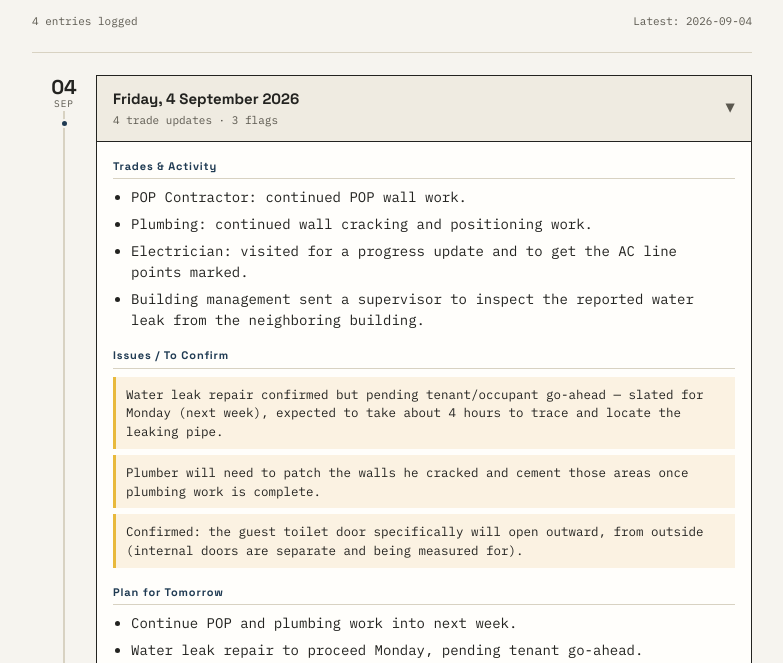
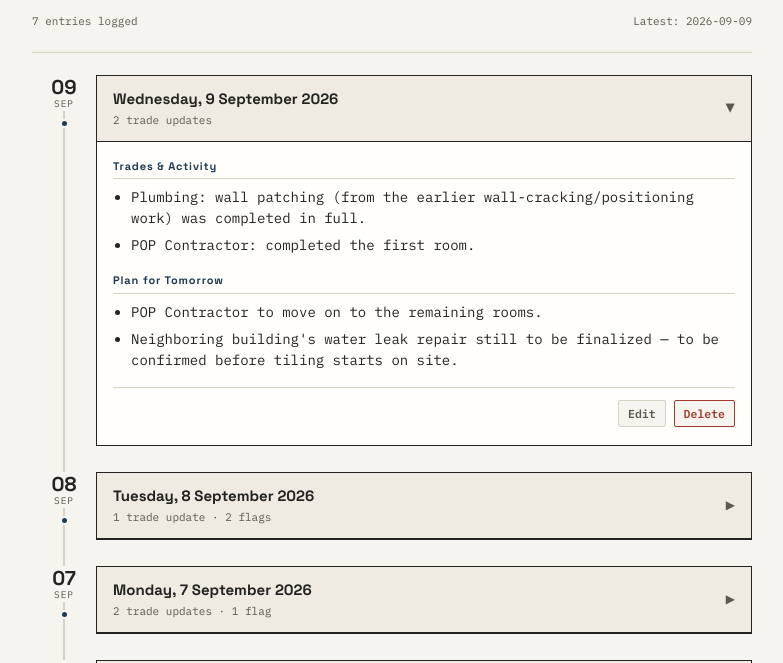
Before and after one commit to ucheernest/site-log, a plain HTML site: page index.html in a window 1280 px wide. Shown: the part 137-800 px from the top of the page, without its empty margins (248-1031 px from the left). Drawn offline with Linux system fonts and the light colour scheme.

Commit message:
Add Mon 7 - Wed 9 Sept entries

```diff
--- a/index.html
+++ b/index.html
@@ -1028,8 +1028,52 @@ async function seedMissingDefaults(){
     ],
     photos:[], videos:[], videoLink:""
   };
+  const seed5 = {
+    date:"2026-09-07",
+    trades:[
+      "Plumbing: the plumber did not come to site as expected.",
+      "POP Contractor: continued POP wall work in the first room."
+    ],
+    materials:[],
+    flags:[
+      "Plumber absent on site — he indicated he would come Tuesday, 8 September, to continue the wall patching."
+    ],
+    plan:[
+      "First room expected to be completed by Tuesday, after which POP contractor moves on to the other rooms.",
+      "Plumber expected to return Tuesday to continue wall patching."
+    ],
+    photos:[], videos:[], videoLink:""
+  };
+  const seed6 = {
+    date:"2026-09-08",
+    trades:[
+      "Developers sent another team to inspect the leaking pipe from the neighboring building."
+    ],
+    materials:[],
+    flags:[
+      "The inspecting team advised the plumber handling the leak repair is currently out of town — expected back that day (Tuesday), with a further inspection planned for Wednesday, 9 September.",
+      "Hope expressed that the leak issue is resolved before tiling begins on site."
+    ],
+    plan:[
+      "Further leak inspection expected Wednesday, 9 September."
+    ],
+    photos:[], videos:[], videoLink:""
+  };
+  const seed7 = {
+    date:"2026-09-09",
+    trades:[
+      "Plumbing: wall patching (from the earlier wall-cracking/positioning work) was completed in full.",
+      "POP Contractor: completed the first room."
+    ],
+    materials:[], flags:[],
+    plan:[
+      "POP Contractor to move on to the remaining rooms.",
+      "Neighboring building's water leak repair still to be finalized — to be confirmed before tiling starts on site."
+    ],
+    photos:[], videos:[], videoLink:""
+  };
 
-  for(const seed of [seed1, seed2, seed3, seed4]){
+  for(const seed of [seed1, seed2, seed3, seed4, seed5, seed6, seed7]){
     let exists = false;
     try{
       const r = await idbGet(seed.date);
```
